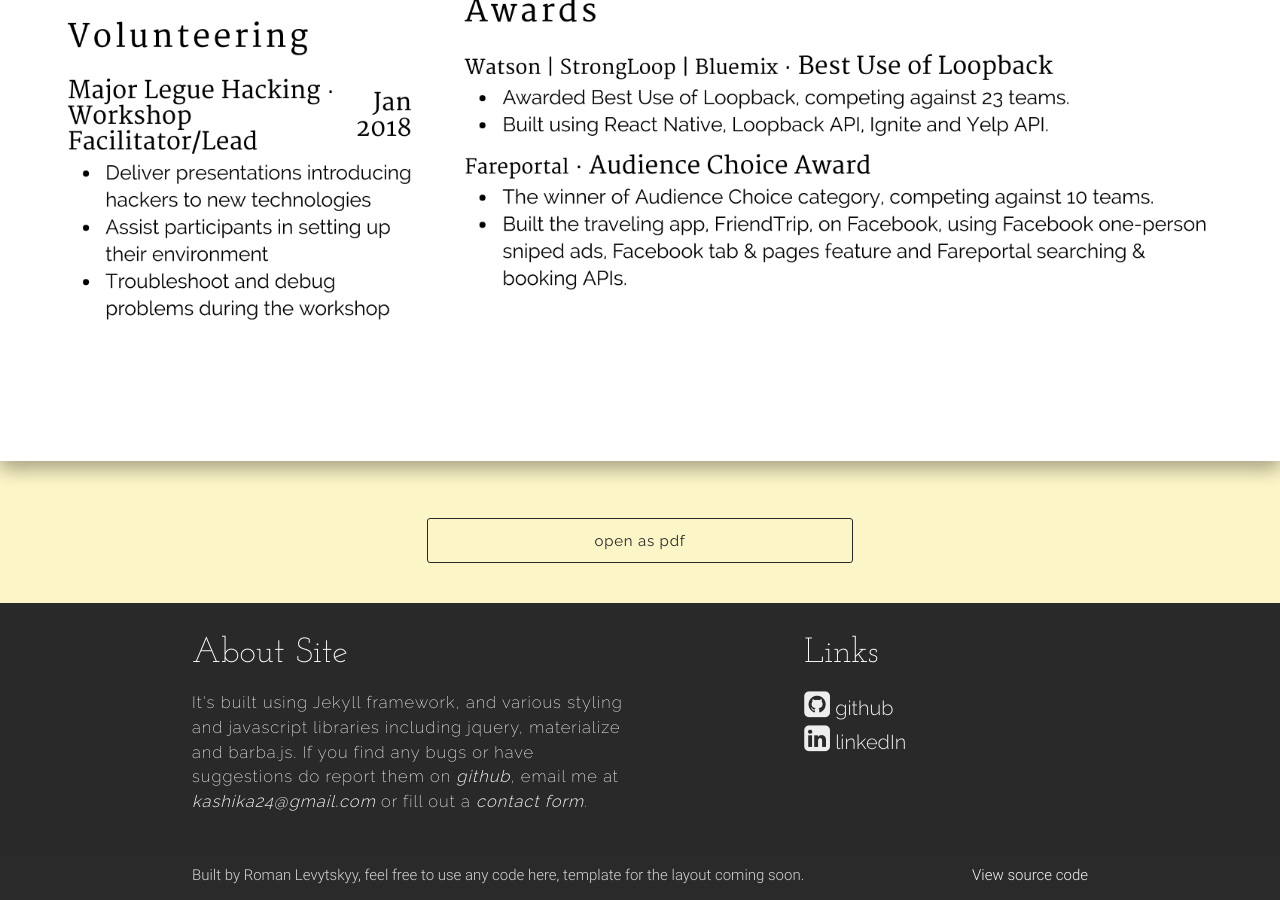
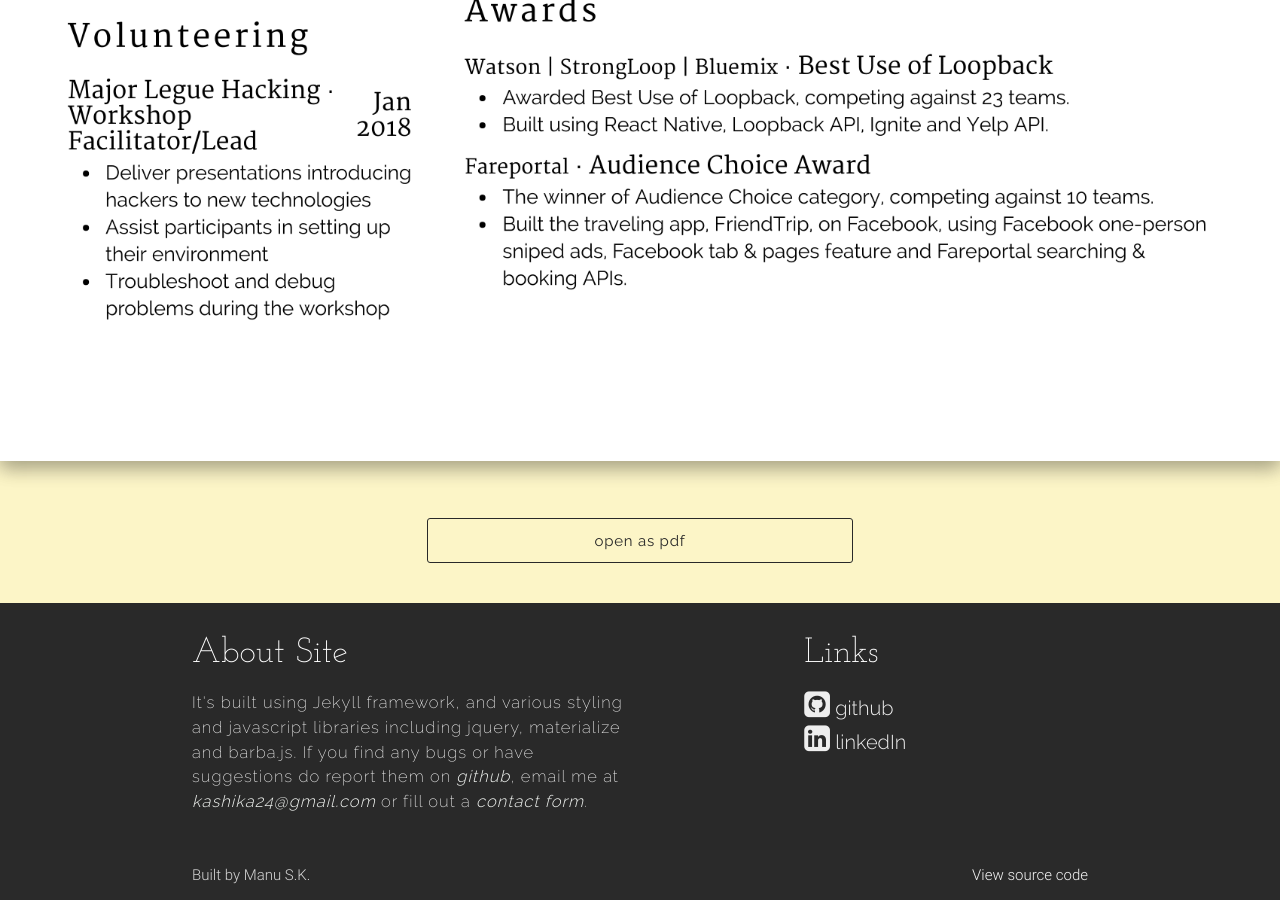
Before and after one commit to manu-sk/manu-sk.github.io, a Jekyll site: the page built from resume.html, in a window 1280 px wide and 900 px high, scrolled down 1603 px. Built offline with Jekyll 4.4.1, drawn with Linux system fonts in a browser that asks for light colours; nearby versions of some CDN libraries.

Commit message:
Update footer.html

```diff
--- a/_includes/footer.html
+++ b/_includes/footer.html
@@ -3,7 +3,7 @@
     <div class="row">
       <div class="col l6 s12">
         <h5 class="white-text footer_titles">About Site</h5>
-        <p class="grey-text text-lighten-3 description">It's built using Jekyll framework, and various styling and javascript libraries including jquery, materialize and barba.js. If you find any bugs or have suggestions do report them on <a class="footer_description_link" href="https://github.com/LevytsRoman/levytsroman.github.io/issues/new">github</a>, email me at <a class="footer_description_link" href="mailto:{{site.email}}">{{site.email}}</a> or fill out a <a class="footer_description_link" href="/contact">contact form</a>.</p>
+        <p class="grey-text text-lighten-3 description">It's built using Jekyll framework, and various styling and javascript libraries including jquery, materialize and barba.js. If you find any bugs or have suggestions do report them on <a class="footer_description_link" href="https://github.com/manu-sk/maniu-sk.github.io/issues/new">github</a>, email me at <a class="footer_description_link" href="mailto:{{site.email}}">{{site.email}}</a> or fill out a <a class="footer_description_link" href="/contact">contact form</a>.</p>
       </div>
       <div class="col l4 offset-l2 s12">
         <h5 class="white-text footer_titles">Links</h5>
@@ -16,8 +16,8 @@
   </div>
   <div class="footer-copyright">
     <div class="container">
-    Built by Roman Levytskyy, feel free to use any code here, template for the layout coming soon.
-    <a class="grey-text text-lighten-4 right" href="https://github.com/LevytsRoman/levytsroman.github.io">View source code</a>
+    Built by Manu S.K.
+    <a class="grey-text text-lighten-4 right" href="https://github.com/manu-sk/manu-sk.github.io">View source code</a>
     </div>
   </div>
 </footer>
```
